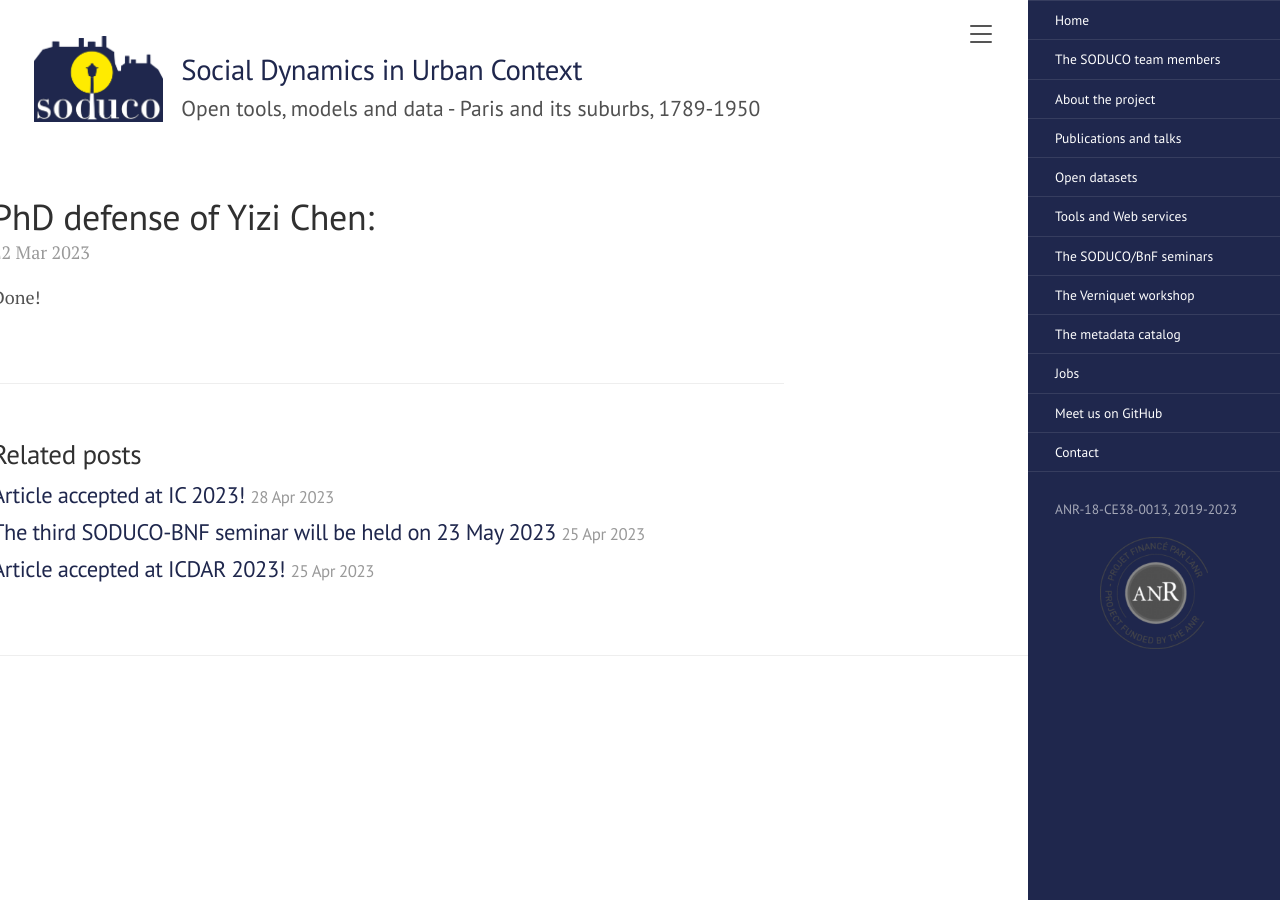
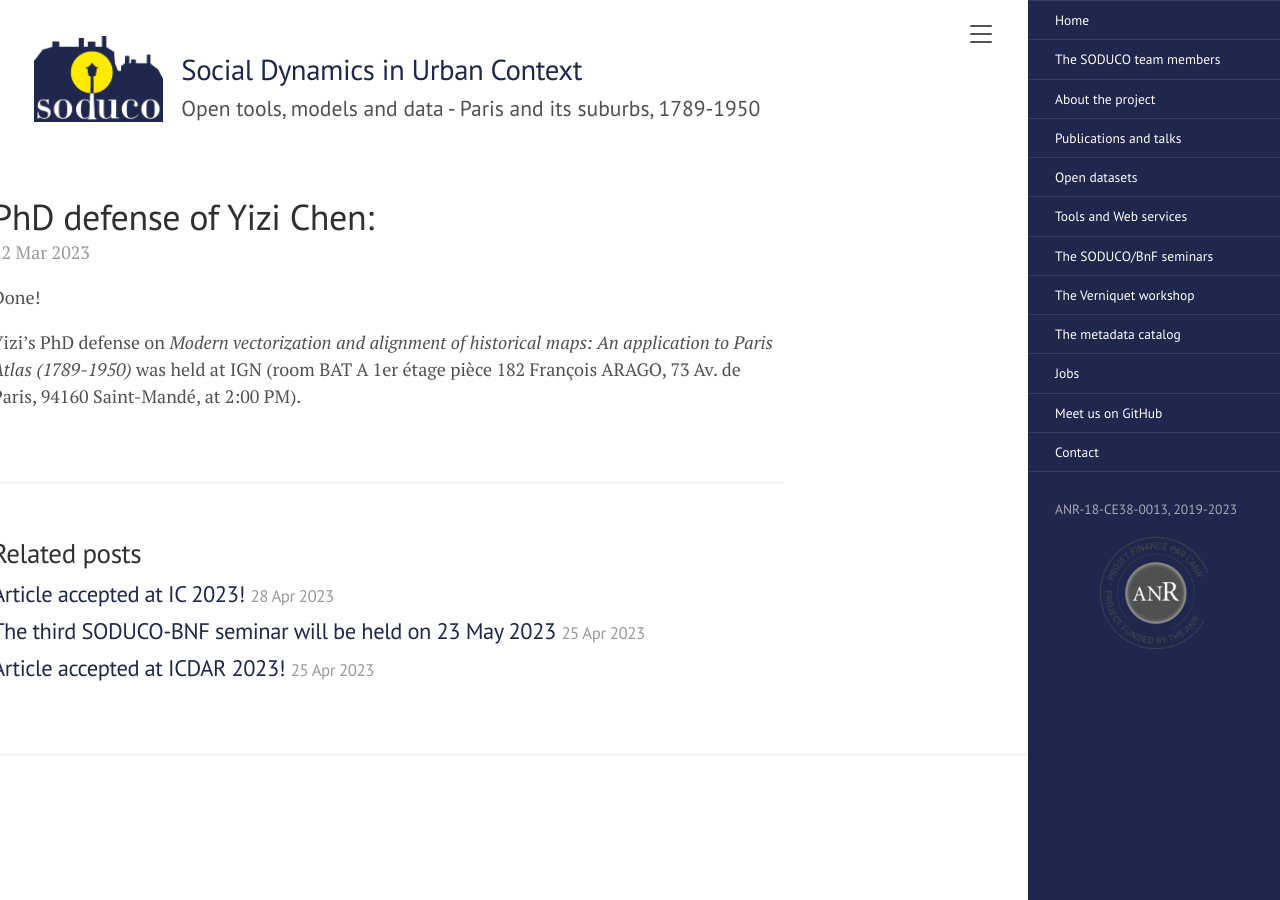
Before and after one commit to soduco/soduco.github.io, a Jekyll site: the page built from _posts/2023-03-22-phd-defense.md, in a window 1280 px wide. Built offline with Jekyll 4.4.1, drawn with Linux system fonts in a browser that asks for light colours.

Commit message:
Update 2023-03-22-phd-defense.md

```diff
--- a/_posts/2023-03-22-phd-defense.md
+++ b/_posts/2023-03-22-phd-defense.md
@@ -3,4 +3,7 @@ layout: post
 title: "PhD defense of Yizi Chen: "
 tag: communication
 ---
+
 Done!
+
+Yizi's PhD defense on *Modern vectorization and alignment of historical maps:  An application to Paris Atlas (1789-1950)* was held at IGN (room BAT A 1er étage pièce 182 François ARAGO, 73 Av. de Paris, 94160 Saint-Mandé, at 2:00 PM).
```
